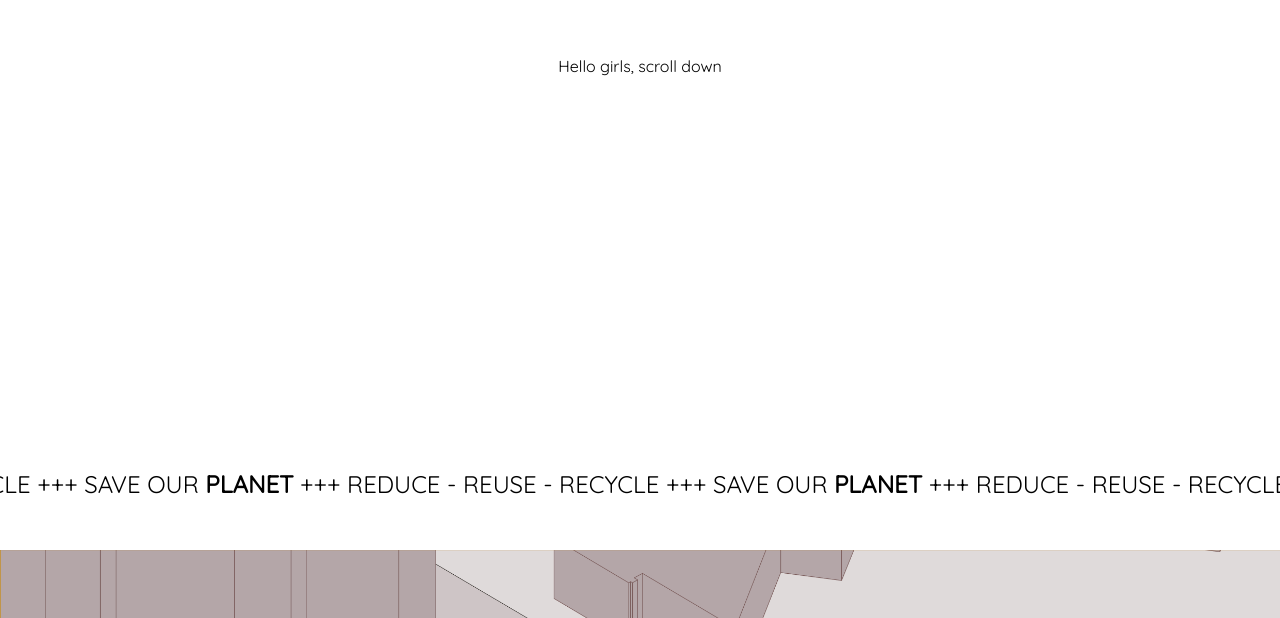
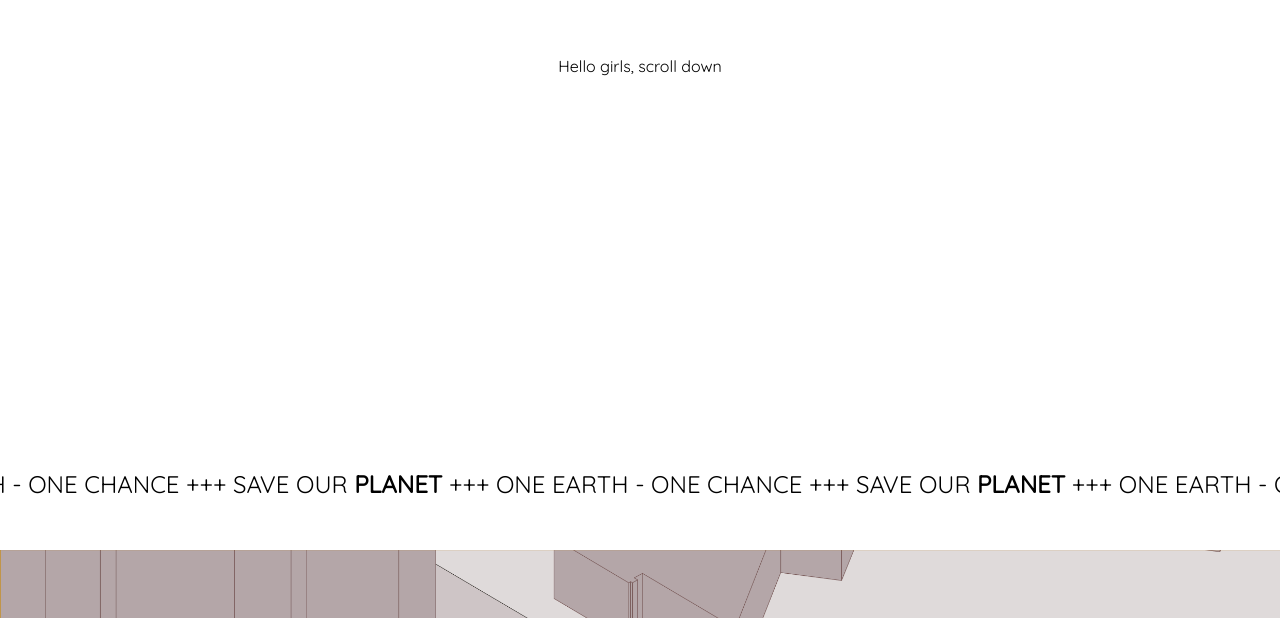
Before and after one commit to pweimann/new-construction-project, a Nuxt app: page / in a window 1280 px wide. Shown: the part 334-952 px from the top of the page. Built offline with nearby package versions, Linux system fonts and the light colour scheme; what tw-elements would draw is missing.

Commit message:
decrease marquee animation speed and change the shown label

```diff
--- a/components/MarqueeLabel.vue
+++ b/components/MarqueeLabel.vue
@@ -12,7 +12,7 @@
 import { onMounted, ref } from 'vue'
 import gsap from 'gsap'
 
-const labelHtml = ref('SAVE OUR <strong>PLANET</strong> +++ reduce - reuse - recycle +++&nbsp;')
+const labelHtml = ref('save our <strong>planet</strong> +++ One earth - one chance +++&nbsp;')
 
 onMounted(() => {
   gsap.set('.marquee-wrapper span', {
@@ -20,7 +20,7 @@ onMounted(() => {
   })
 
   gsap.to('.marquee-wrapper span', {
-    duration: 10,
+    duration: 12,
     ease: "none",
     translateX: '-100%',
     modifiers: {
```
